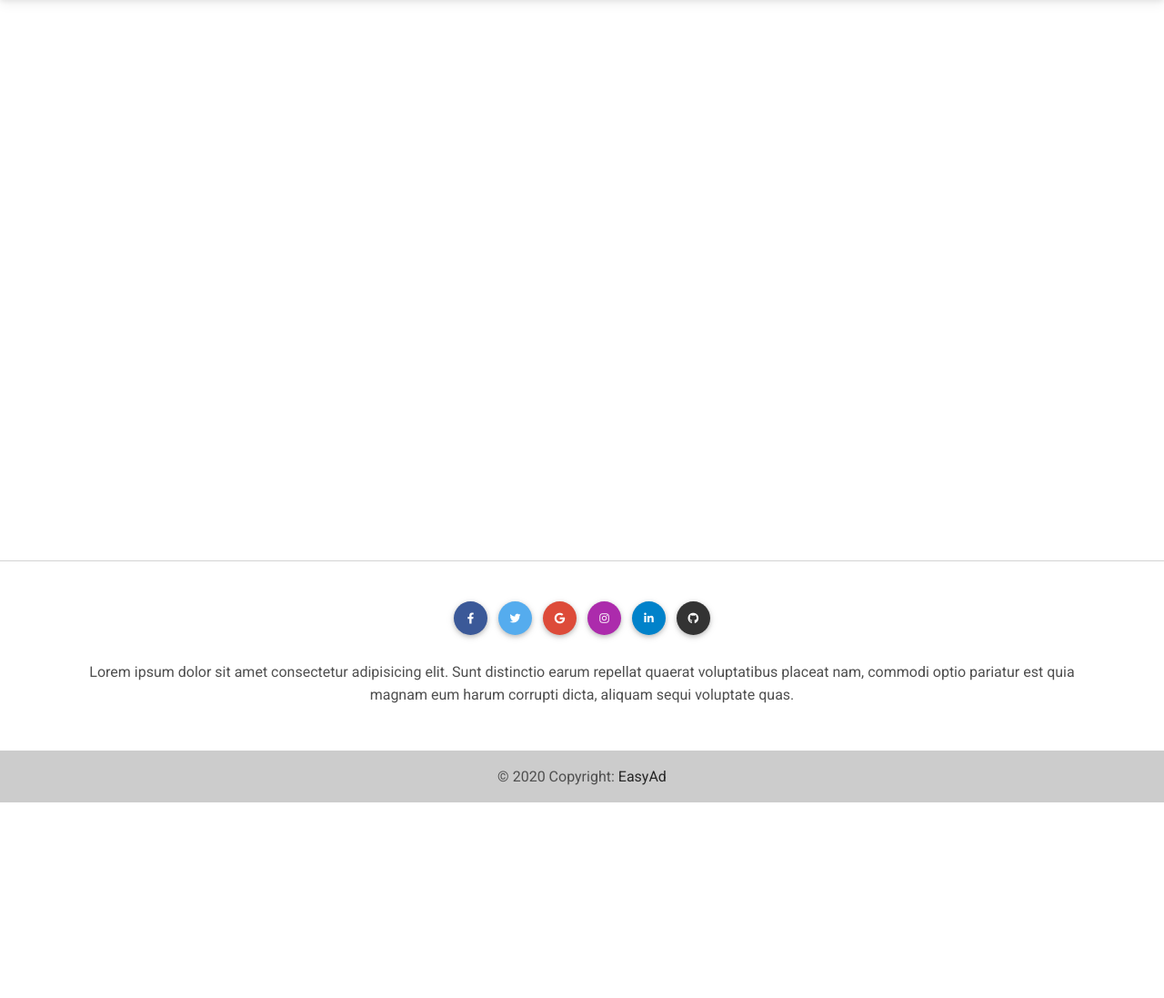
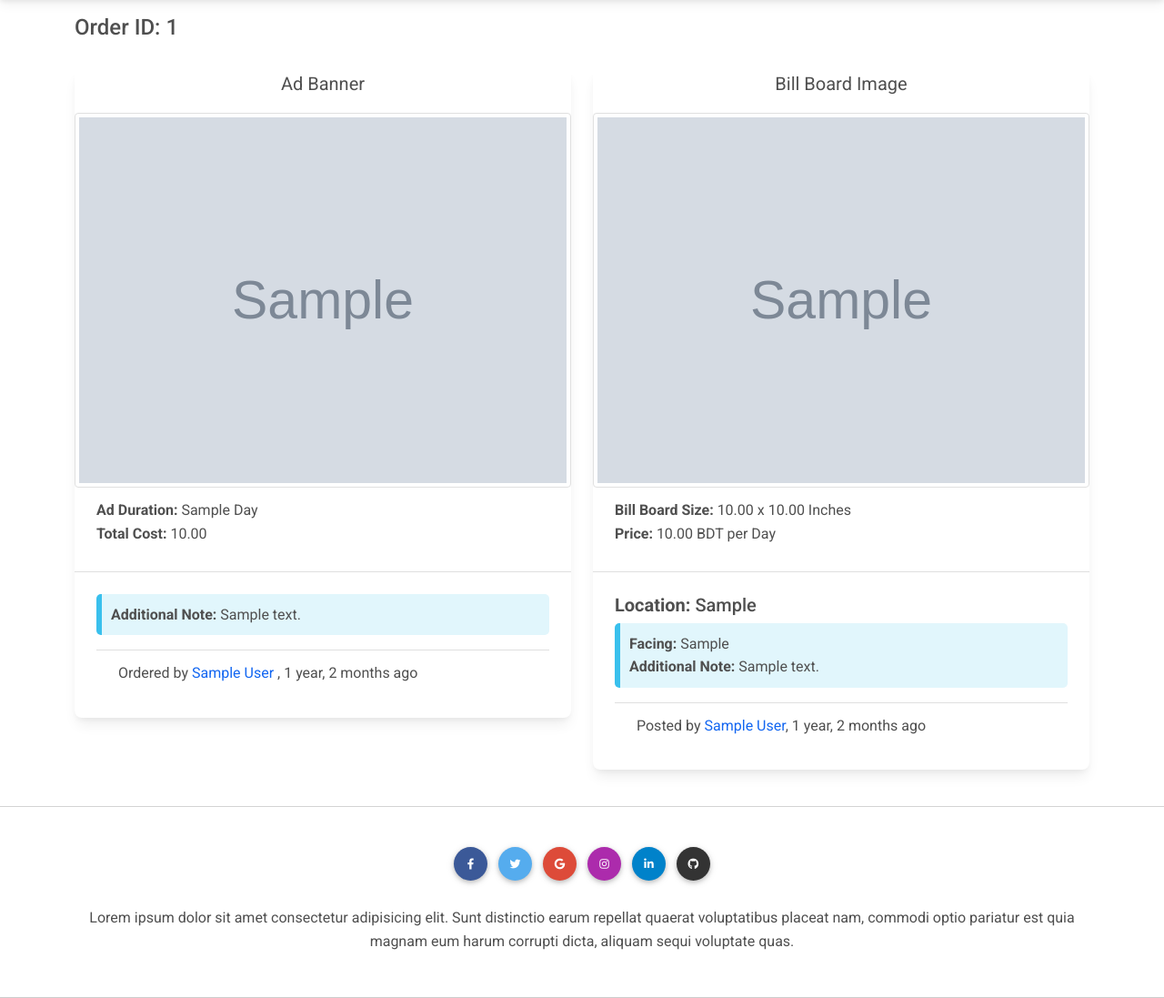
Before and after one commit to MeherajUlMahmmud/EasyAd, a Django app: page /ad/order-details/1 in a window 1280 px wide. Shown: the part 59-1156 px from the top of the page at 91% size. Before the commit the page ends 941 px from the top, so only its background shows below. Run offline with Django 3.2, Linux system fonts and the light colour scheme; a user stored in the database is signed in; tables that the repository leaves empty hold one stand-in row (values such as "Sample post"); grey boxes marked "Sample" are stand-in pictures; some libraries are stand-ins or nearby versions.

Commit message:
Update order-details.html

```diff
--- a/templates/user_control/order-details.html
+++ b/templates/user_control/order-details.html
@@ -6,6 +6,95 @@
 {% block content %}
 <div class="container">
     <div class="row">
+        <h4 class="mt-3">Order ID: {{ order_item.id }}</h4>
+
+        <div class="col-md-6">
+
+            <div class="card mb-4 mt-4">
+                <p class="text-center bold fs-5">Ad Banner</p>
+                {% if order_item.image %}
+                <img src="{{ order_item.image.url }}"
+                     class="img-thumbnail"
+                     alt="order banner"
+                />
+                {% else %}
+                <img
+                        src="{% static 'assets/images/placeholder.png' %}"
+                        class="card-img-top"
+                        alt="order banner"
+                />
+                {% endif %}
+
+
+                <div class="card-header">
+                    <p><strong>Ad Duration: </strong>{{ order_item.duration }} {{ order_item.price_rate }}<br/>
+                        <strong>Total Cost: </strong>{{ order_item.total_cost }}
+                    </p>
+                </div>
+
+                <div class="card-body">
+                    <p class="card-text note note-info">
+                        <strong>Additional Note: </strong>{{ order_item.additional_note|linebreaksbr }}
+                    </p>
+
+                    <div class="card-footer">Ordered by
+                        <a href="{% url 'customer-profile' request.user.slug %}">
+                            {{ order_item.customer.user.name }}
+                        </a>,
+                        {{ order_item.date_created|timesince }} ago
+                    </div>
+                </div>
+            </div>
+
+        </div>
+
+        <div class="col-md-6">
+
+            <div class="card mb-4 mt-4">
+                <p class="text-center bold fs-5">{{ ad_item.advertisement_type }} Image</p>
+                {% if ad_item.image %}
+                <img src="{{ ad_item.image.url }}"
+                     class="img-thumbnail"
+                     alt="order banner"
+                />
+                {% else %}
+                <img
+                        src="{% static 'assets/images/placeholder.png' %}"
+                        class="card-img-top"
+                        alt="order banner"
+                />
+                {% endif %}
+
+
+                <div class="card-header">
+                    <p><strong>{{ ad_item.advertisement_type }} Size: </strong>{{ ad_item.width }} x
+                        {{ ad_item.height }}
+                        {{ ad_item.size_scale }}<br/>
+                        <strong>Price: </strong>{{ ad_item.price }} BDT per {{ ad_item.price_rate }}</p>
+
+                </div>
+
+                <div class="card-body">
+
+
+                    <h5 class="card-title"><strong>Location: </strong>{{ ad_item.location }}</h5>
+                    <p class="card-text note note-info">
+                        <strong>Facing: </strong>{{ ad_item.facing }}<br/>
+
+                        <strong>Additional Note: </strong>{{ ad_item.additional_note|linebreaksbr }}
+                    </p>
+
+                    <div class="card-footer">Posted by <a href="{% url 'advertiser-profile' request.user.slug %}">
+                        {{ ad_item.user.name }}</a>,
+                        {{ ad_item.date_posted|timesince }}
+                        ago
+                    </div>
+
+                </div>
+            </div>
+
+        </div>
+
     </div>
 </div>
 
```
